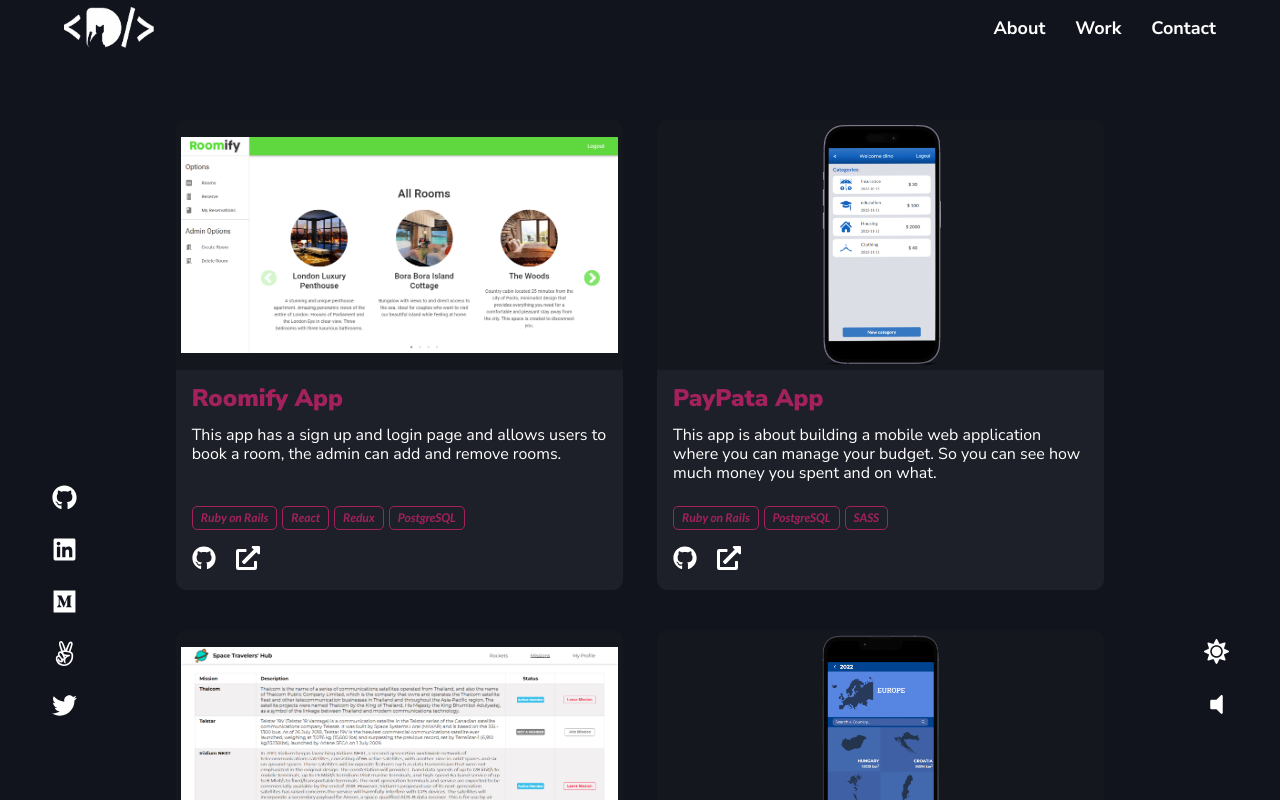
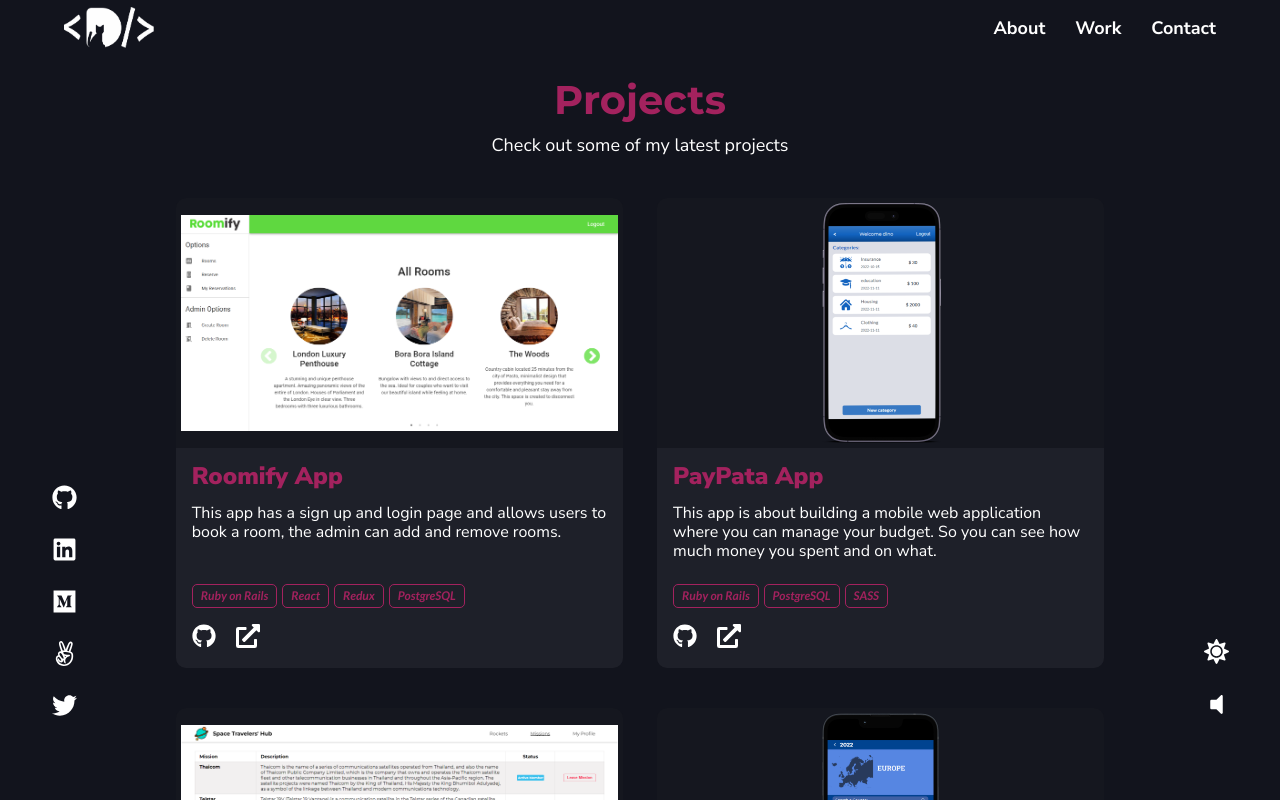
Before and after one commit to dqarias/Portfolio, a React (Create React App) app: page /projects in a window 1280 px wide. Shown: the top 800 px of the page. Built offline with nearby package versions, Linux system fonts and the light colour scheme; no server answers.

Commit message:
Update animation on work page

```diff
--- a/src/components/Portfolio.js
+++ b/src/components/Portfolio.js
@@ -91,7 +91,7 @@
           className="portfolio__title"
           variants={textAnimate}
         >
-          Portfolio
+          Projects
         </motion.h2>
         <span className="portfolio__line" />
       </div>
@@ -103,7 +103,7 @@
       }
         variants={textAnimate}
       >
-        <p>Some of my featured projects.</p>
+        <p>Swipe to see a small selection of projects I have worked on.</p>
       </motion.div>
       <motion.div
         variants={imageAnimate}
--- a/src/pages/Work.js
+++ b/src/pages/Work.js
@@ -1,4 +1,5 @@
 import React, { useEffect, useContext } from 'react';
+import { motion } from 'framer-motion';
 import Project from '../components/Project';
 import projects from '../data/projects';
 import ThemeContext from '../context/theme/ThemeContext';
@@ -10,10 +11,29 @@
   }, []);
   return (
     <>
-      <div className="work">
+      <motion.div
+        className="work"
+      >
+        <h2
+          className="work__title"
+        >
+          Projects
+        </h2>
+        <p
+          className={
+          darkMode
+            ? 'work__text'
+            : 'work__text work__text-light'
+        }
+        >
+          Check out some of my latest projects
+        </p>
         {projects.map((project) => (
-          <div
+          <motion.div
             className="work__card"
+            initial={{ y: '100vh' }}
+            animate={{ y: 0 }}
+            transition={{ type: 'spring', delay: 0.5 }}
             key={project.id}
           >
             <Project
@@ -25,10 +45,10 @@
               source={project.source}
               darkMode={darkMode}
             />
-          </div>
+          </motion.div>
 
         ))}
-      </div>
+      </motion.div>
     </>
   );
 };
--- a/src/scss/layout/_portfolio.scss
+++ b/src/scss/layout/_portfolio.scss
@@ -76,8 +76,11 @@
     }
 
     &-image{
+      cursor: pointer;
       position: relative;
-      cursor: pointer;
+      display: flex;
+      overflow: hidden;
+
       &-main {
         display: block;
         width: 100%;
@@ -101,16 +104,17 @@
         opacity: 0;
         transform: translate(-50%, -50%);
         text-align: center;
-        top: 12.5rem;
-        left: 50%;
+        top: 20rem;
+        left: 10%;
 
         &-img{
-          width: 12.5rem;
+          width: 8rem;
         }
       }
 
-      &:hover{
+      &:hover .portfolio__card-image-main{
         filter: grayscale(0.3);
+        transform: scale(1.1);
       }
 
       &:hover .portfolio__card-image-bg {
--- a/src/scss/pages/_work.scss
+++ b/src/scss/pages/_work.scss
@@ -1,7 +1,45 @@
 .work{
-    padding-top: 10rem;
+    padding-top: 8rem;
     padding-left: 6%;
     padding-right: 6%;
+
+    &__title {
+      font-family: $font-titles-1;
+      font-size: 2.8rem;
+      font-weight: 700;
+      color: $secondary-color-dark;
+      text-align: center;
+      padding-bottom: 1.6rem;
+
+
+      @include for-tablet-portrait-up {
+        font-size: 3rem;
+      }
+
+      @include for-tablet-landscape-up {
+        font-size: 4rem;
+      }
+    }
+
+    &__text{
+      color: $white-color-dark;
+      font-family: $font-titles;
+      font-size: 1.6rem;
+      padding-bottom: 2.4rem;
+      text-align: center;
+
+      &-light{
+        color: $black-color-light;
+      }
+
+      @include for-tablet-portrait-up {
+        font-size: 1.8rem;
+      }
+
+      @include for-tablet-landscape-up {
+        font-size: 1.8rem;
+      }
+    }
 
     &__card{
         padding: 2rem;
```
